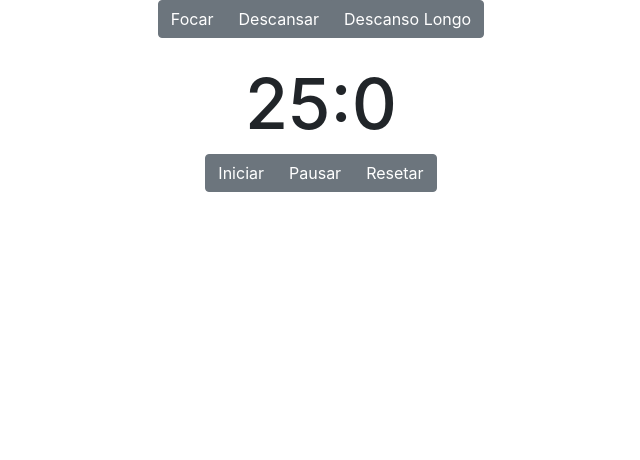
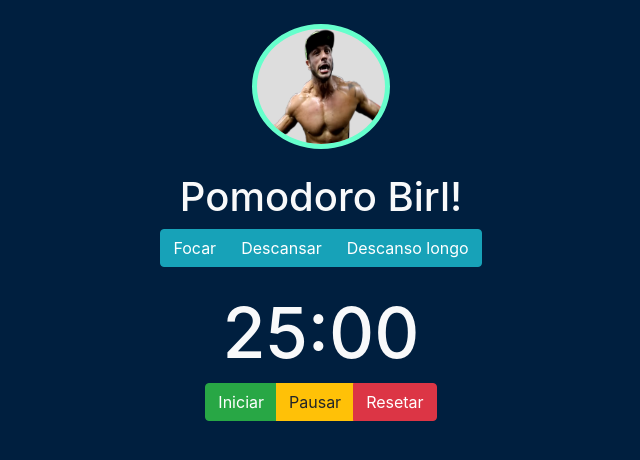
Before and after one commit to macielti/pomodoro-birl, a plain HTML site: page index.html in a window 1280 px wide. Shown: the whole page, without its empty margins (319-959 px from the left). Drawn offline with Linux system fonts and the light colour scheme.

Commit message:
fix some bugs

```diff
--- a/index.html
+++ b/index.html
@@ -1,36 +1,51 @@
 <!DOCTYPE html>
 <html lang="en" dir="ltr">
     <head>
+        <link rel="shortcut icon" href="imagens/bambam.png" type="image/x-icon" />
         <meta charset="utf-8">
         <link rel="stylesheet" href="frameworks/bootstrap.min.css">
         <link rel="stylesheet" href="index.css">
         <meta name="viewport" content="width=device-width, initial-scale=1">
-        <title></title>
+         <meta name="description" content="Pomodoro Timer construido com Vue.js e um toque de memes.">
+        <title >Pomodoro Birl!</title>
+
+        <style media="screen">
+            .img {
+                border-style: solid;
+                border-color: #66ffcc;
+                border-width: 5px;
+            }
+        </style>
+
     </head>
-    <body>
+    <body style="background-color: #001f3f;">
         <div id="app">
 
-
             <div class="container-fluid">
+                <br>
                 <div class="row">
-                    <img src="" alt="">
+                    <img class=" img rounded-circle mx-auto" style="background-color: #dddddd;" height="125px;" src="imagens/bambam.png" alt="">
+                </div>
+                <br>
+                <div class="row">
+                    <h1 class="mx-auto text-light">Pomodoro Birl!</h1>
                 </div>
                 <div class="row">
                     <div class="btn-group mx-auto" role="group" aria-label="Basic example">
-                        <button type="button" class="btn btn-secondary" v-on:click="setFocar">Focar</button>
-                        <button type="button" class="btn btn-secondary" v-on:click="setDescansar">Descansar</button>
-                        <button type="button" class="btn btn-secondary" v-on:click="setDescansoLongo">Descanso Longo</button>
+                        <button type="button" class="btn btn-info" v-on:click="setFocar">Focar</button>
+                        <button type="button" class="btn btn-info" v-on:click="setDescansar">Descansar</button>
+                        <button type="button" class="btn btn-info" v-on:click="setDescansoLongo">Descanso longo</button>
                     </div>
                 </div>
                 <br>
                 <div class="row">
-                    <h1 class="mx-auto" style="font-size:70px;" >{{ Math.trunc(time/60) }}:{{ time%60 }}</h1>
+                    <h1 class="mx-auto text-light" style="font-size:70px;" ><span v-show="Math.trunc(time/60) < 10">0</span>{{ Math.trunc(time/60) }}:{{ time%60 }}<span v-show="time%60 < 10">0</span></h1>
                 </div>
                 <div class="row">
                     <div class="btn-group mx-auto" role="group" aria-label="Basic example">
-                        <button type="button" class="btn btn-secondary" v-on:click="iniciar">Iniciar</button>
-                        <button type="button" class="btn btn-secondary" v-on:click="pause">Pausar</button>
-                        <button type="button" class="btn btn-secondary" v-on:click="reset">Resetar</button>
+                        <button type="button" class="btn btn-success" v-on:click="iniciar">Iniciar</button>
+                        <button type="button" class="btn btn-warning" v-on:click="pause">Pausar</button>
+                        <button type="button" class="btn btn-danger" v-on:click="reset">Resetar</button>
                     </div>
                 </div>
             </div>
--- a/index.js
+++ b/index.js
@@ -20,9 +20,11 @@ var app = new Vue({
             this.mode = 2;
         },
         decremTime: function () {
+            //responsável por decrementar tempo do pomodoro
             if(this.time <= 0){
                 this.birl();
                 clearInterval(this.intervalo);
+                this.intervalo = undefined;
             } else{
                 this.time --;
             }
@@ -35,11 +37,14 @@ var app = new Vue({
             }
         },
         pause: function () {
+            if (this.intervalo){
+            this.naoVaiDar();}
             clearInterval(this.intervalo);
             this.intervalo = undefined;
         },
         reset: function () {
             this.pause();
+            this.ajudaOMaluco();
             switch (this.mode) {
                 case 0:
                     this.setFocar();
@@ -61,6 +66,16 @@ var app = new Vue({
             let audio1 = new Audio();
             audio1.src = "som/eitaPorra.mp3";
             audio1.play();
+        },
+        ajudaOMaluco: function () {
+            let audio1 = new Audio();
+            audio1.src = "som/ajudaOMaluco.mp3";
+            audio1.play();
+        },
+        naoVaiDar: function() {
+            let audio1 = new Audio();
+            audio1.src = "som/naoVaiDar.mp3";
+            audio1.play();
         }
 
     }
```
Also changed, not shown: imagens/bambam.png (added), 2 other files.
